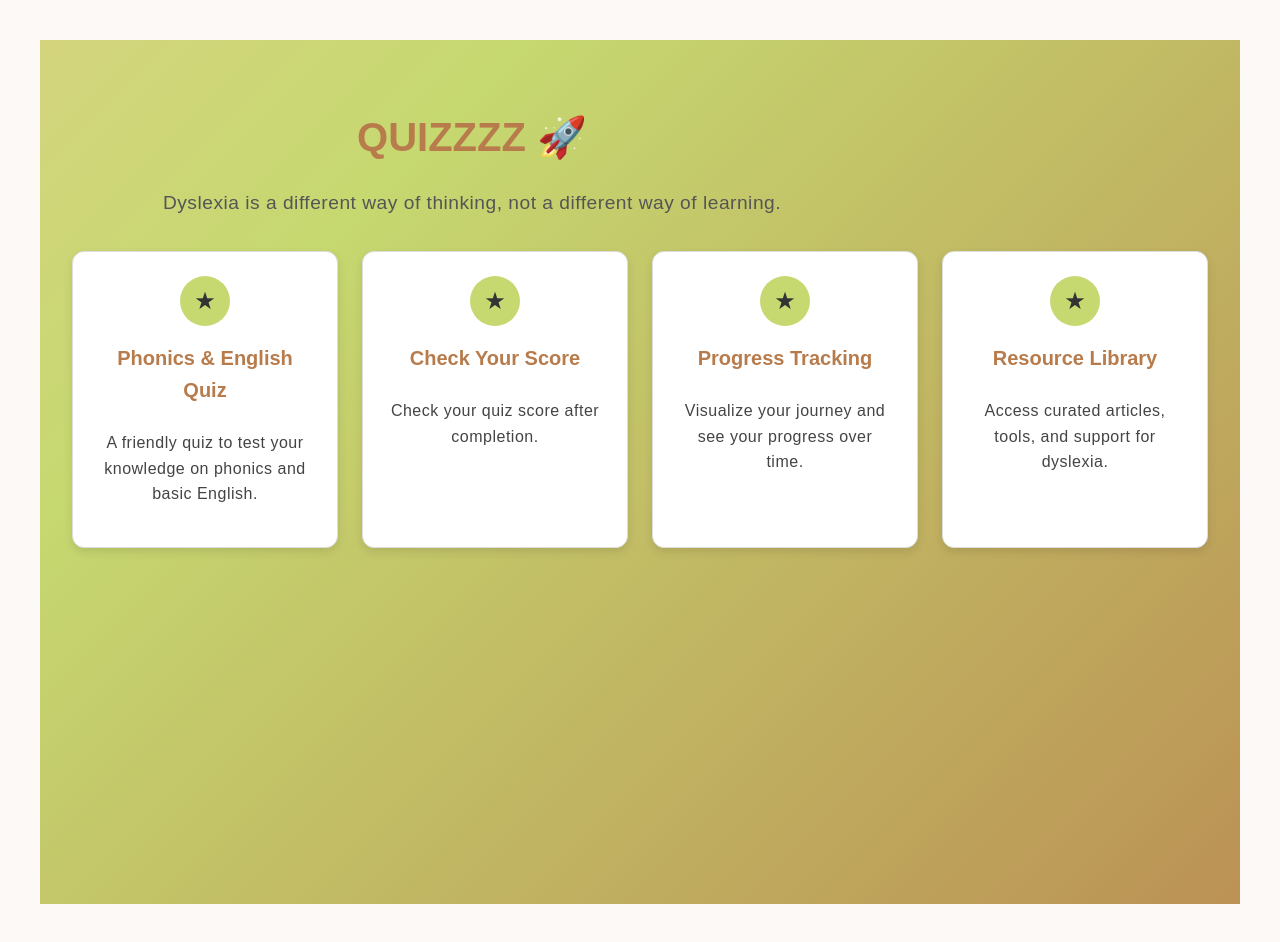
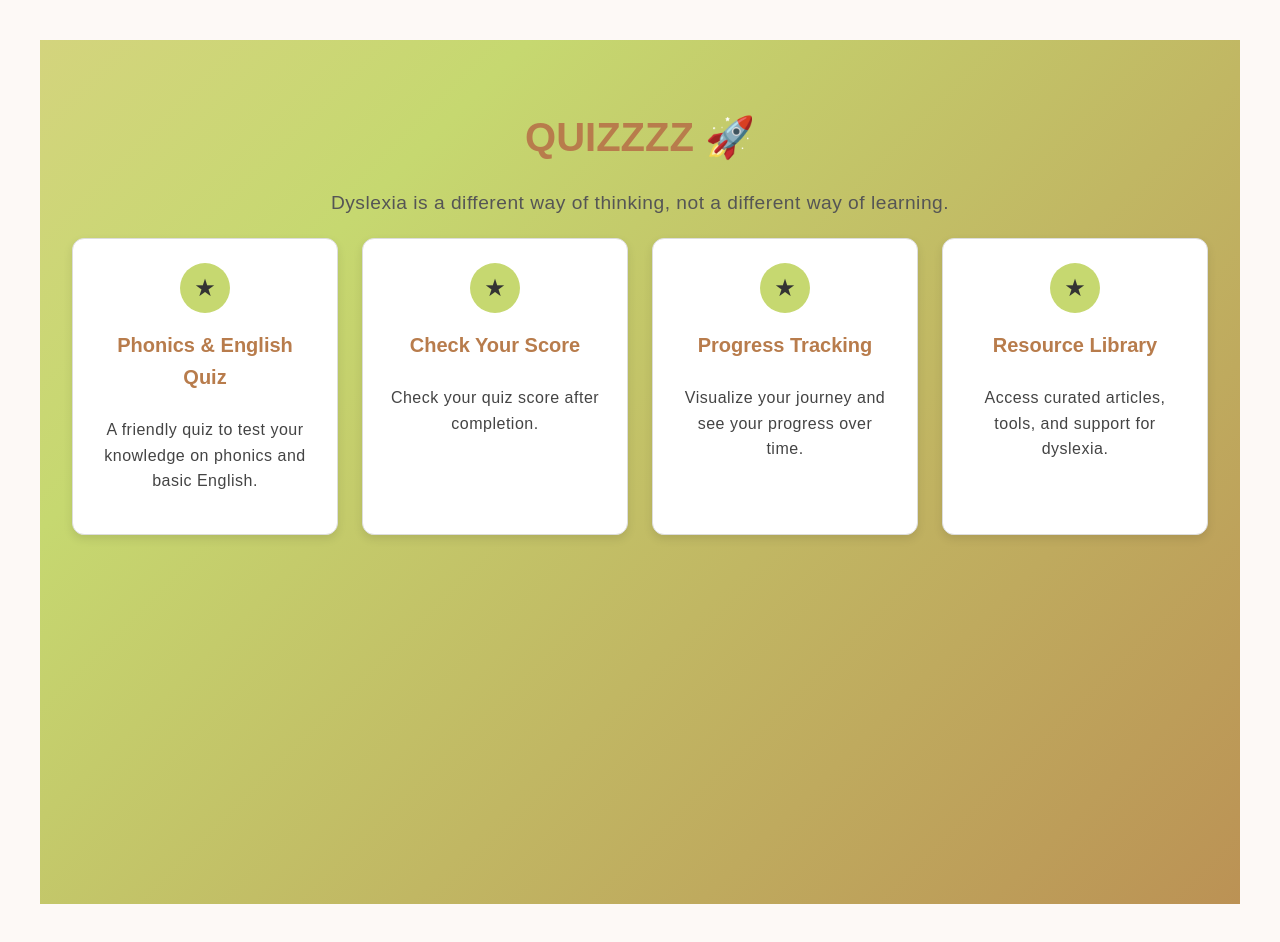
Before and after one commit to itsananyyaaa/DysleXa, a React (Create React App) app: page /quiz in a window 1280 px wide. Built offline with nearby package versions, Linux system fonts and the light colour scheme.

Commit message:
Update QuizPage.jsx

```diff
--- a/src/Pages/QuizPage.jsx
+++ b/src/Pages/QuizPage.jsx
@@ -535,7 +535,7 @@ const QuizPage = () => {
     return (
       <div className="landing">
         <section>
-          <div className="landing-header">
+          <div className="landing-header" style={{ width: "100%", margin: "auto" }}>
             <h2>QUIZZZZ 🚀</h2>
             <DyslexiaFriendlyText>Dyslexia is a different way of thinking, not a different way of learning.</DyslexiaFriendlyText>
           </div>
```
